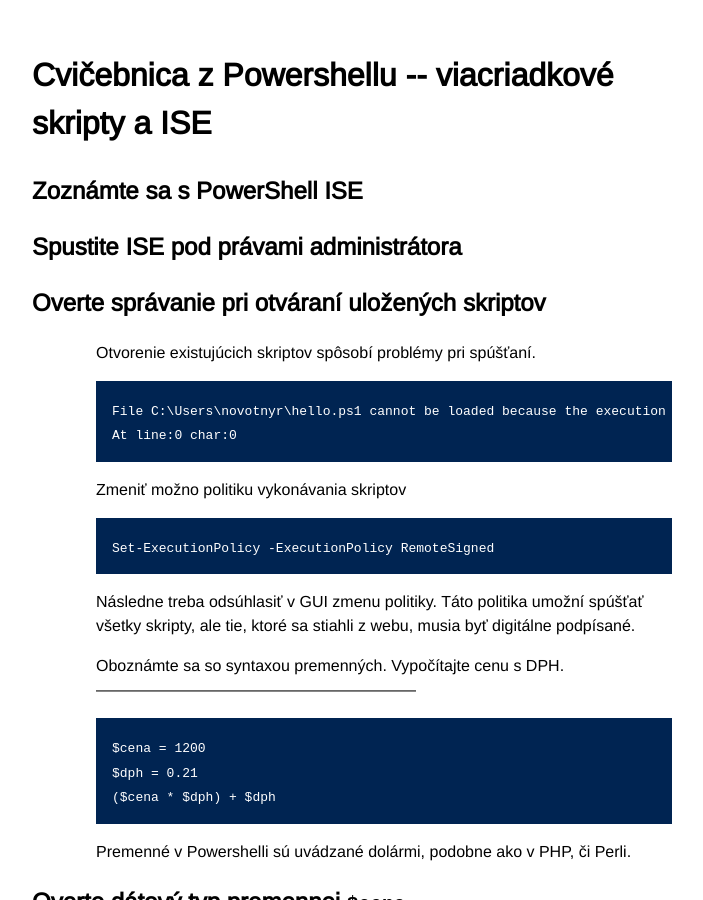
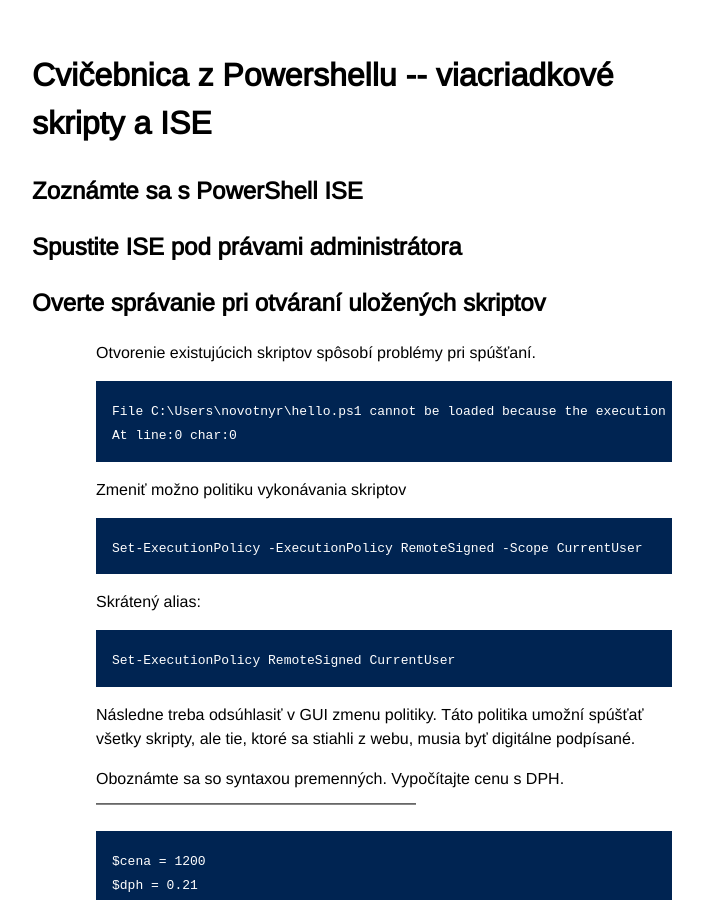
Before and after one commit to novotnyr/powershell-cvicebnica, a Jekyll site: the page built from viacriadkove-skriptovanie.markdown, in a window 1280 px wide and 900 px high. Shown: the whole window, without its empty margins (288-991 px from the left). Built offline with Jekyll 4.4.1, drawn with Linux system fonts in a browser that asks for light colours.

Commit message:
Opraveny prikaz pre nastavenie politiky

```diff
--- a/viacriadkove-skriptovanie.markdown
+++ b/viacriadkove-skriptovanie.markdown
@@ -20,7 +20,11 @@
 
 Zmeniť možno politiku vykonávania skriptov
 
-	Set-ExecutionPolicy -ExecutionPolicy RemoteSigned
+	Set-ExecutionPolicy -ExecutionPolicy RemoteSigned -Scope CurrentUser
+
+Skrátený alias:
+
+    Set-ExecutionPolicy RemoteSigned CurrentUser
 
 Následne treba odsúhlasiť v GUI zmenu politiky. Táto politika umožní spúšťať všetky skripty, ale tie, ktoré sa stiahli z webu, musia byť digitálne podpísané.
 
```
